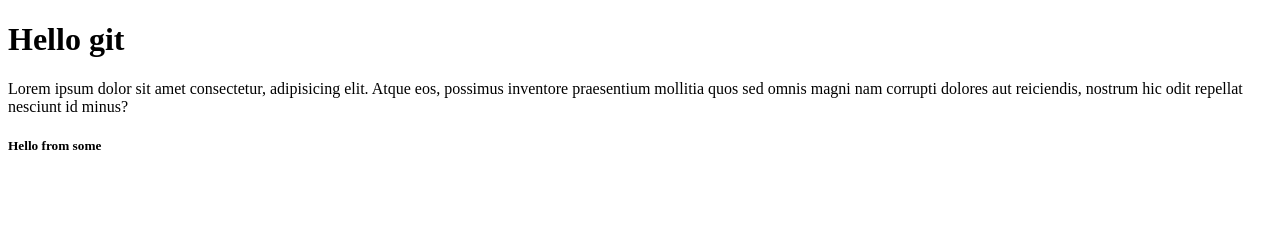
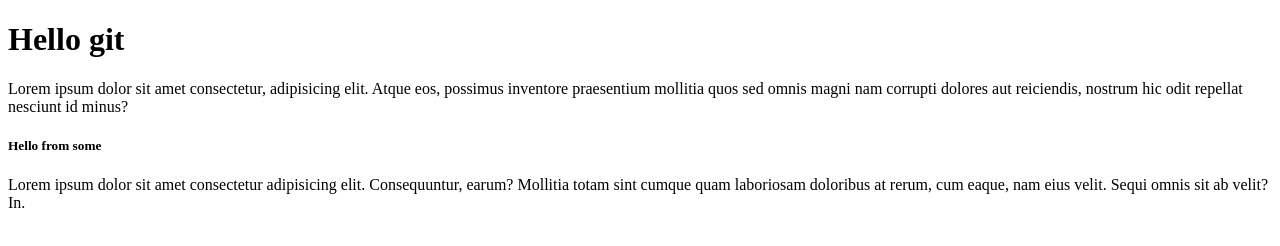
Before and after one commit to abdutech1/git-practice-extension, a plain HTML site: page index.html in a window 1280 px wide. Drawn offline with Linux system fonts and the light colour scheme.

Commit message:
last lorem added on hi branch

```diff
--- a/index.html
+++ b/index.html
@@ -9,5 +9,6 @@
   <h1>Hello git</h1>
   <p>Lorem ipsum dolor sit amet consectetur, adipisicing elit. Atque eos, possimus inventore praesentium mollitia quos sed omnis magni nam corrupti dolores aut reiciendis, nostrum hic odit repellat nesciunt id minus?</p>
   <h5>Hello from some</h5>
+  <p>Lorem ipsum dolor sit amet consectetur adipisicing elit. Consequuntur, earum? Mollitia totam sint cumque quam laboriosam doloribus at rerum, cum eaque, nam eius velit. Sequi omnis sit ab velit? In.</p>
 </body>
 </html>
```
